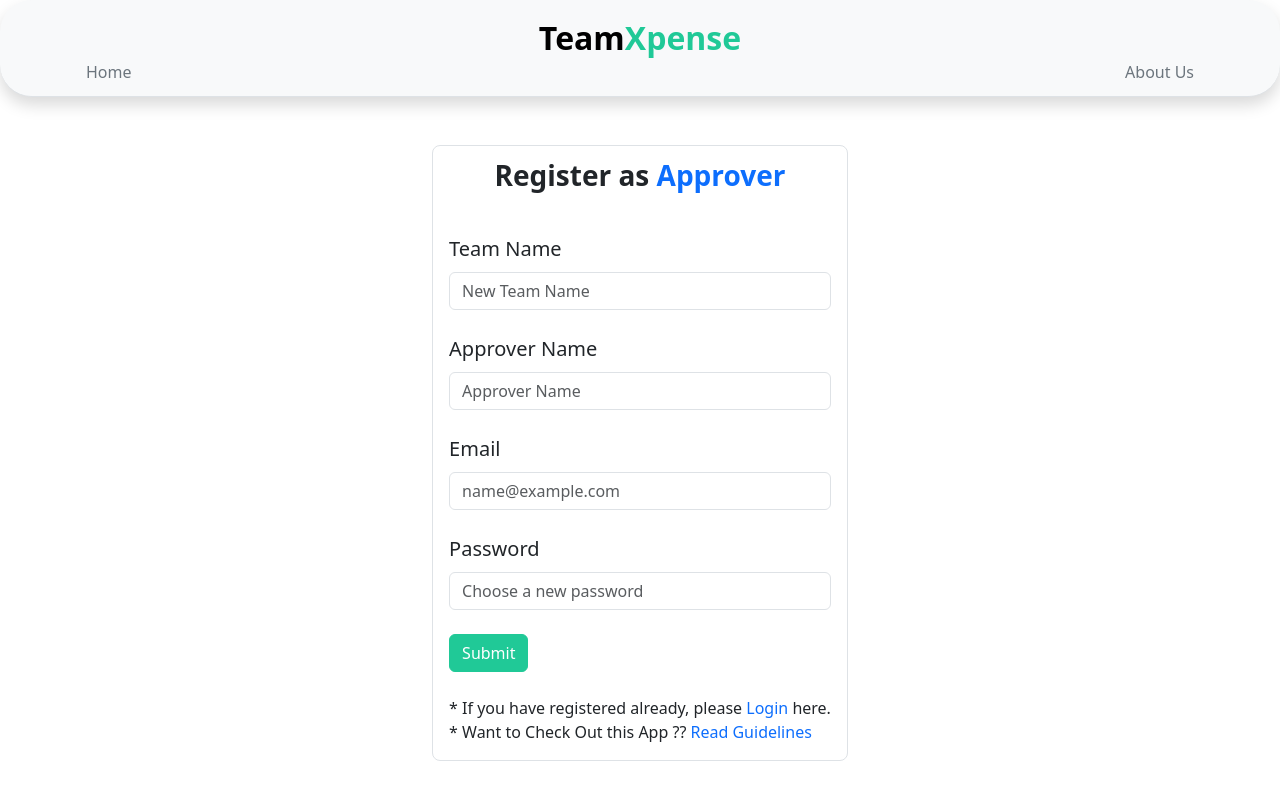
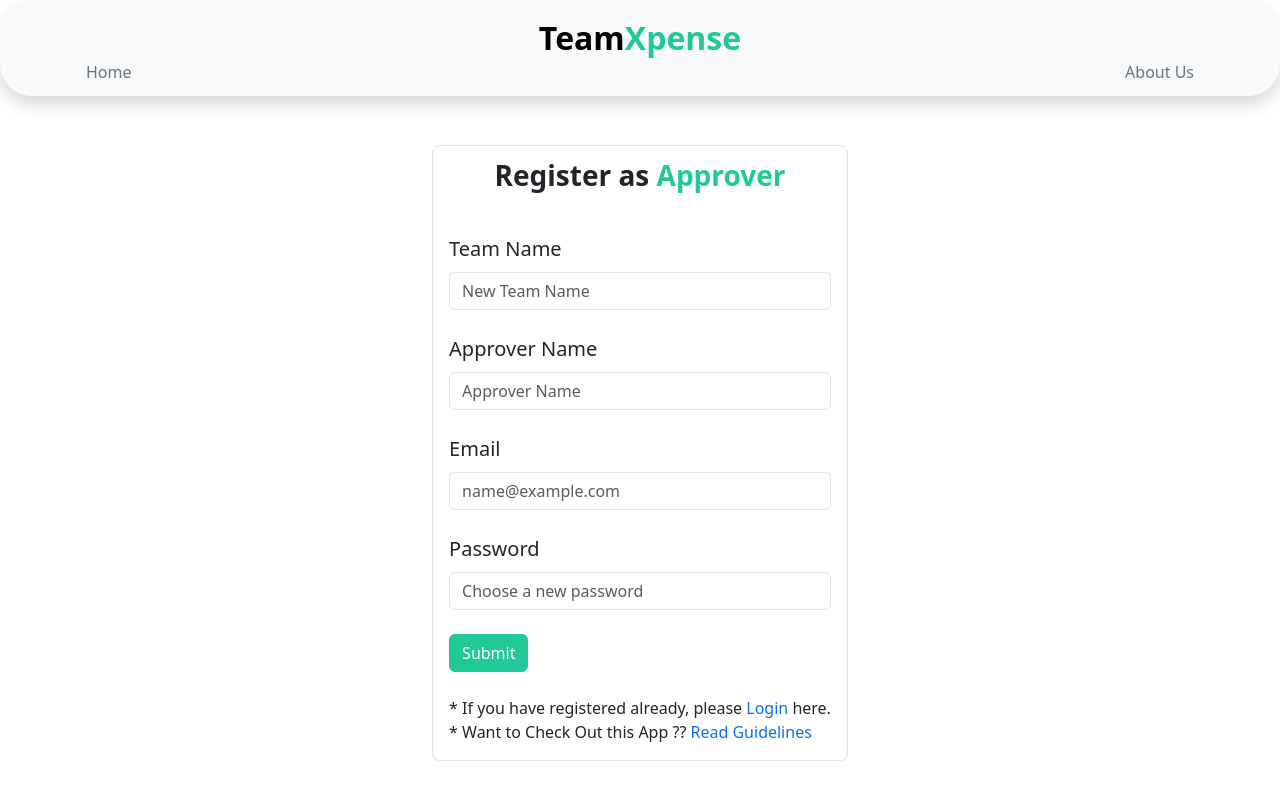
Before and after one commit to ualUsham/expenseTracker, a React (Create React App) app in the folder client/: page /registerApprover in a window 1280 px wide. Shown: the top 800 px of the page. Built offline with nearby package versions, Linux system fonts and the light colour scheme; no server answers.

Commit message:
new changess

```diff
--- a/client/src/myComponents/RegisterApprover.js
+++ b/client/src/myComponents/RegisterApprover.js
@@ -137,7 +137,7 @@ const RegisterApprover = () => {
       <form className="border rounded-3 m-3 mt-5 p-3 position-relative" onSubmit={handleSubmit} style={{ minWidth: "315px" }}>
 
         <ToastContainer />
-        <div className="position-absolute top-0 start-50 translate-middle-x fs-3 fw-bold text-nowrap mt-2" style={{ whiteSpace: "nowrap" }}>Register as <span style={{ color: '#0d6efd' }}>Approver</span></div>
+        <div className="position-absolute top-0 start-50 translate-middle-x fs-3 fw-bold text-nowrap mt-2" style={{ whiteSpace: "nowrap" }}>Register as <span style={{ color: '#20c997' }}>Approver</span></div>
         <br />
         <div className="mt-5">
           <label className="form-label fs-5">Team Name</label>
--- a/client/src/myComponents/RegisterMember.js
+++ b/client/src/myComponents/RegisterMember.js
@@ -142,7 +142,7 @@ const RegisterMember = () => {
       <form className="border rounded-3 m-3 mt-5 p-3  position-relative" onSubmit={handleSubmit} style={{ minWidth: "315px" }}>
 
         <ToastContainer />
-        <div className="position-absolute top-0 start-50 translate-middle-x fs-3 fw-bold text-nowrap mt-2" style={{ whiteSpace: "nowrap" }}>Register as <span style={{ color: '#0d6efd' }}>Member</span></div>
+        <div className="position-absolute top-0 start-50 translate-middle-x fs-3 fw-bold text-nowrap mt-2" style={{ whiteSpace: "nowrap" }}>Register as <span style={{ color: '#20c997' }}>Member</span></div>
         <br />
         <div className="mb-4 mt-5">
           <label className="form-label fs-5">Member Name</label>
```
